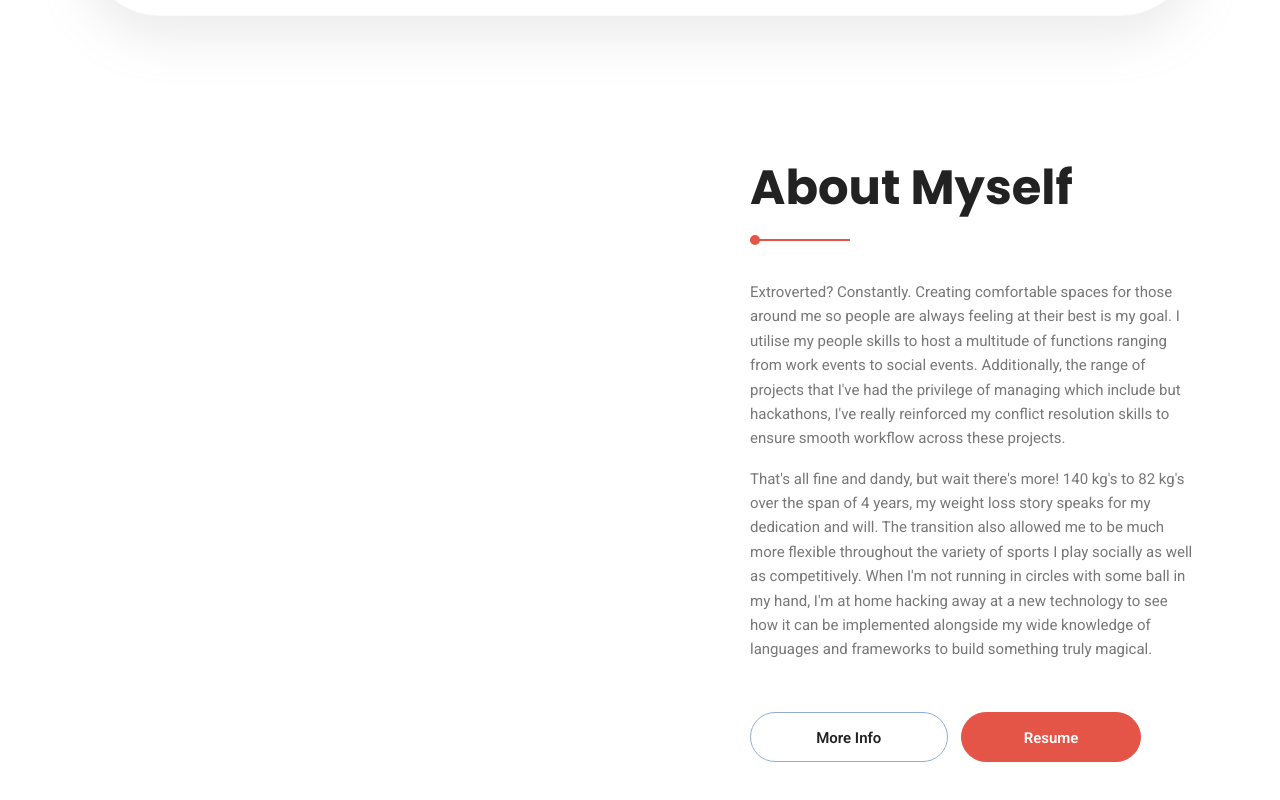
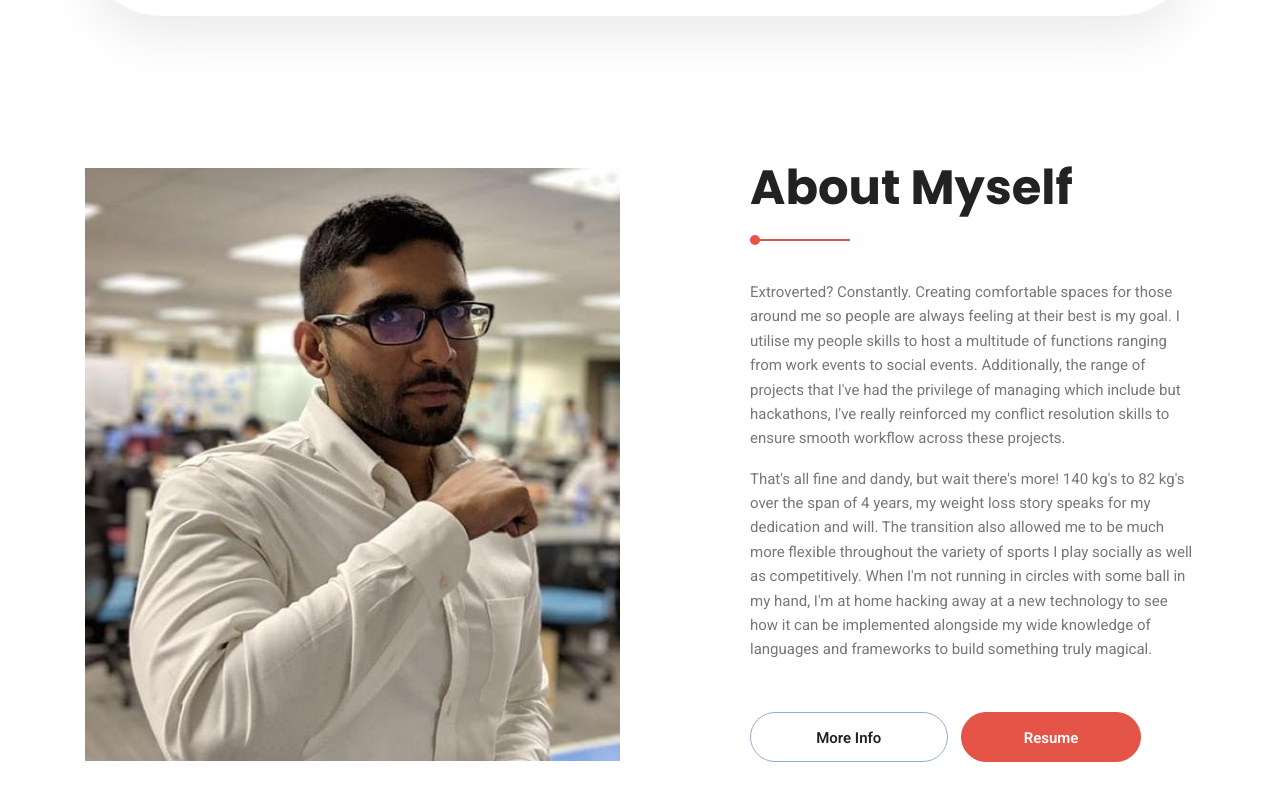
Before and after one commit to Iandawarrior/Iandawarrior.github.io, a plain HTML site: page index.html in a window 1280 px wide. Shown: the part 859-1659 px from the top of the page. Drawn offline with nearby package versions, Linux system fonts and the light colour scheme; some packages are replaced by stand-ins of ours.

Commit message:
updated index for about pic

```diff
--- a/index.html
+++ b/index.html
@@ -141,7 +141,7 @@
 		<div class="container">
 			<div class="row align-items-center justify-content-between">
 				<div class="col-lg-6 about-left">
-					<img class="img-fluid" src="img/OfficeMe.png" alt="">
+					<img class="img-fluid" src="img/OfficeMe.jpg" alt="">
 				</div>
 				<div class="col-lg-5 col-md-12 about-right">
 					<div class="section-title">
```
